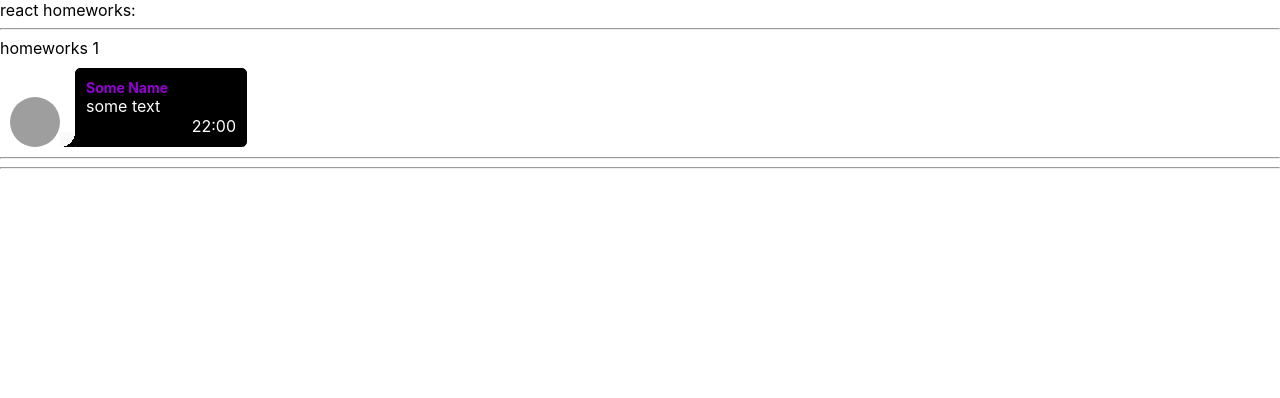
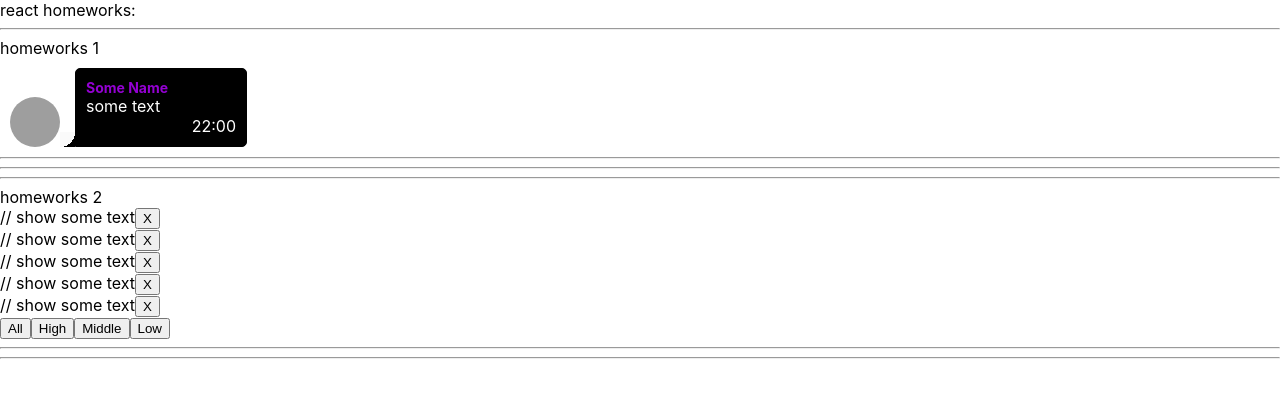
Before and after one commit to DanilMoskalets/it-incubator-ignat-homeworks, a React (Create React App) app in the folder homeworks/: page / in a window 1280 px wide. Shown: the top 398 px of the page. Built offline with nearby package versions, Linux system fonts and the light colour scheme; grey boxes are pictures that could not be loaded.

Commit message:
Commit to main

```diff
--- a/homeworks/src/p1-main/m1-ui/u1-app/App.tsx
+++ b/homeworks/src/p1-main/m1-ui/u1-app/App.tsx
@@ -8,7 +8,7 @@ function App() {
         <div className={s.App}>
             <div>react homeworks:</div>
             <HW1/>
-            {/*<HW2/>*/}
+            <HW2/>
             {/*<HW3/>*/}
             {/*<HW4/>*/}
             {/*<HW5/>*/}
--- a/homeworks/src/p2-homeworks/h2/Affairs.tsx
+++ b/homeworks/src/p2-homeworks/h2/Affairs.tsx
@@ -1,10 +1,10 @@
 import React from 'react'
 import Affair from './Affair'
-import {AffairType} from './HW2'
+import {AffairType, FilterType} from './HW2'
 
 type AffairsPropsType = { // need to fix any
-    data: any
-    setFilter: any
+    data: AffairType[]
+    setFilter: (  ) => void
     deleteAffairCallback: any
 }
 
--- a/homeworks/src/p2-homeworks/h2/HW2.tsx
+++ b/homeworks/src/p2-homeworks/h2/HW2.tsx
@@ -1,13 +1,18 @@
 import React, {useState} from 'react'
 import Affairs from './Affairs'
 
+
 // types
-export type AffairPriorityType = any // need to fix any
-export type AffairType = any // need to fix any
+export type AffairPriorityType = 'high' | 'low' | 'middle'
+export type AffairType = {
+    _id: number
+    name:string
+    priority:AffairPriorityType
+}
 export type FilterType = 'all' | AffairPriorityType
 
 // constants
-const defaultAffairs: any = [ // need to fix any
+const defaultAffairs: Array<AffairType> = [
     {_id: 1, name: 'React', priority: 'high'},
     {_id: 2, name: 'anime', priority: 'low'},
     {_id: 3, name: 'games', priority: 'low'},
@@ -16,20 +21,31 @@ const defaultAffairs: any = [ // need to fix any
 ]
 
 // pure helper functions
-export const filterAffairs = (affairs: any, filter: any): any => { // need to fix any
-    if (filter === 'all') return affairs
-    else return // need to fix
+export const filterAffairs = (affairs: AffairType[], filter: FilterType): AffairType[]  => { // need to fix any
+    if (filter === 'all') {
+        return affairs
+    } else if (filter === 'low') {
+        return affairs.filter(f => f.priority === 'low')
+    } else if (filter === 'middle') {
+        return affairs.filter(f => f.priority === 'middle')
+    } else if (filter === 'high') {
+        return affairs.filter(f => f.priority === 'high')
+    } else {
+        return []
+    }
+
+
 }
-export const deleteAffair = (affairs: any, _id: any): any => { // need to fix any
-    return // need to fix
+export const deleteAffair = (affairs: AffairType[], _id: number): any => { // need to fix any
+    return
 }
 
 function HW2() {
-    const [affairs, setAffairs] = useState<any>(defaultAffairs) // need to fix any
+    const [affairs, setAffairs] = useState<AffairType[]>(defaultAffairs) // need to fix any
     const [filter, setFilter] = useState<FilterType>('all')
 
     const filteredAffairs = filterAffairs(affairs, filter)
-    const deleteAffairCallback = (_id: any) => setAffairs(deleteAffair(affairs, _id)) // need to fix any
+    const deleteAffairCallback = (_id: number) => setAffairs(deleteAffair(affairs, _id)) // need to fix any
 
     return (
         <div>
```
